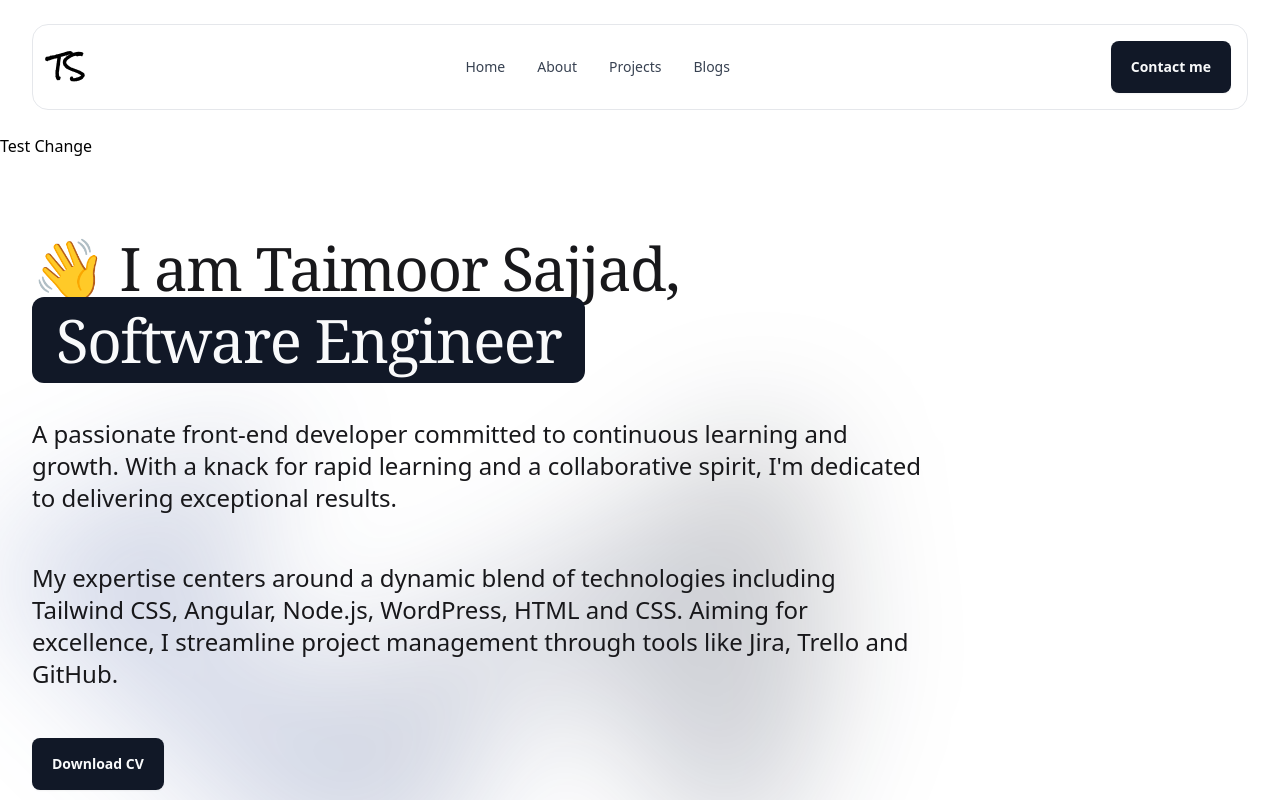
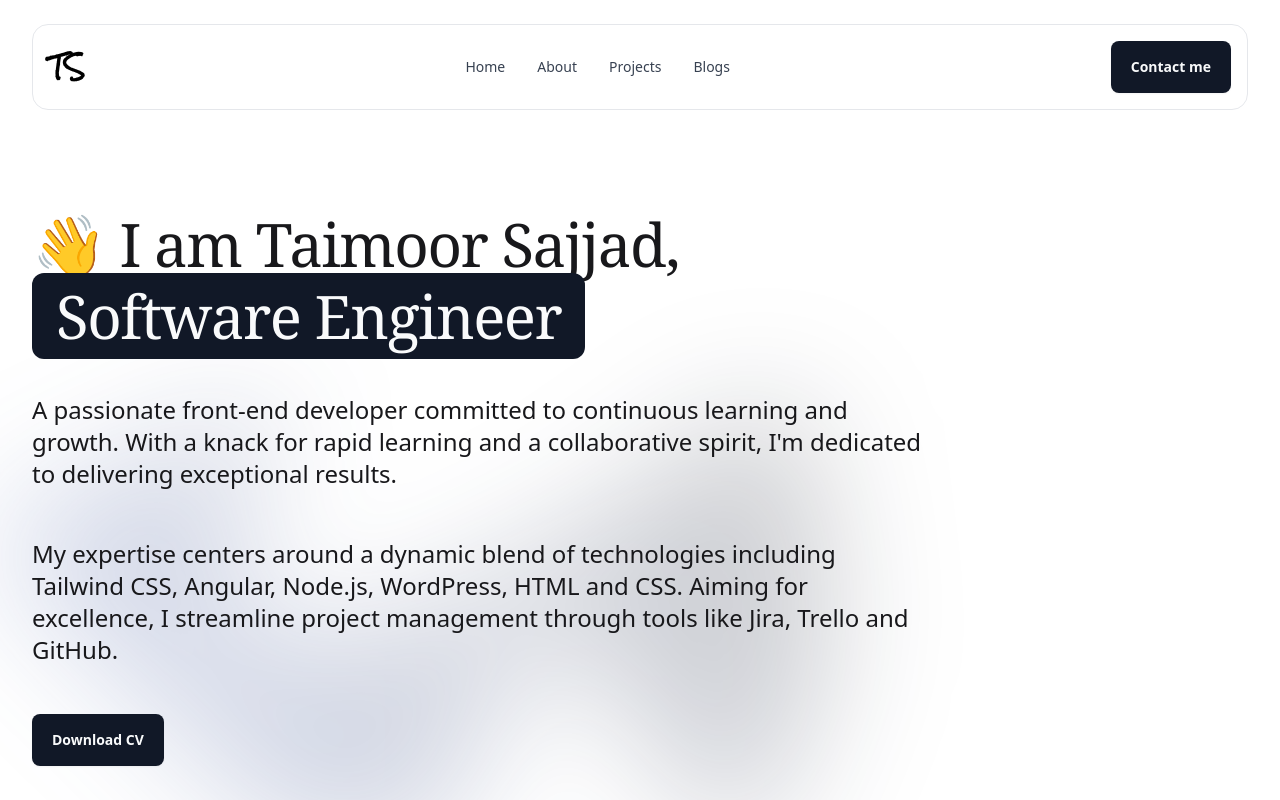
Before and after one commit to 1TaimoorSajjad/portfolio, an Angular app: page / in a window 1280 px wide. Shown: the top 800 px of the page. Built offline with nearby package versions, Linux system fonts and the light colour scheme; a web font is replaced by a local one.

Commit message:
updated the test

```diff
--- a/src/app/components/home/home.component.html
+++ b/src/app/components/home/home.component.html
@@ -1,5 +1,4 @@
 <div>
-    Test Change
     <section class="py-20 relative isolate ">
         <div class="absolute inset-0 flex justify-end items-end -z-10 transform-gpu overflow-hidden blur-3xl"
             aria-hidden="true">
```
